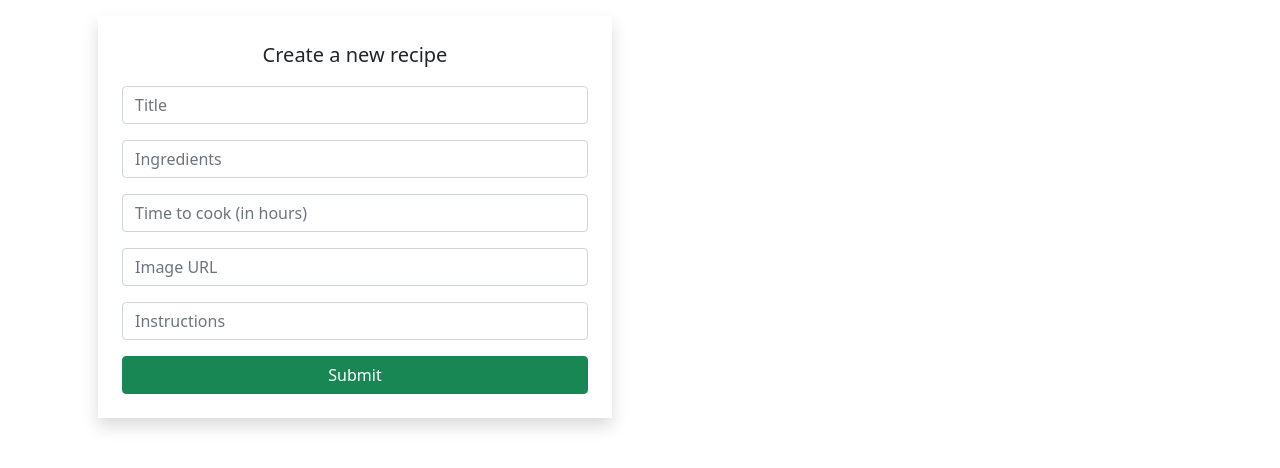
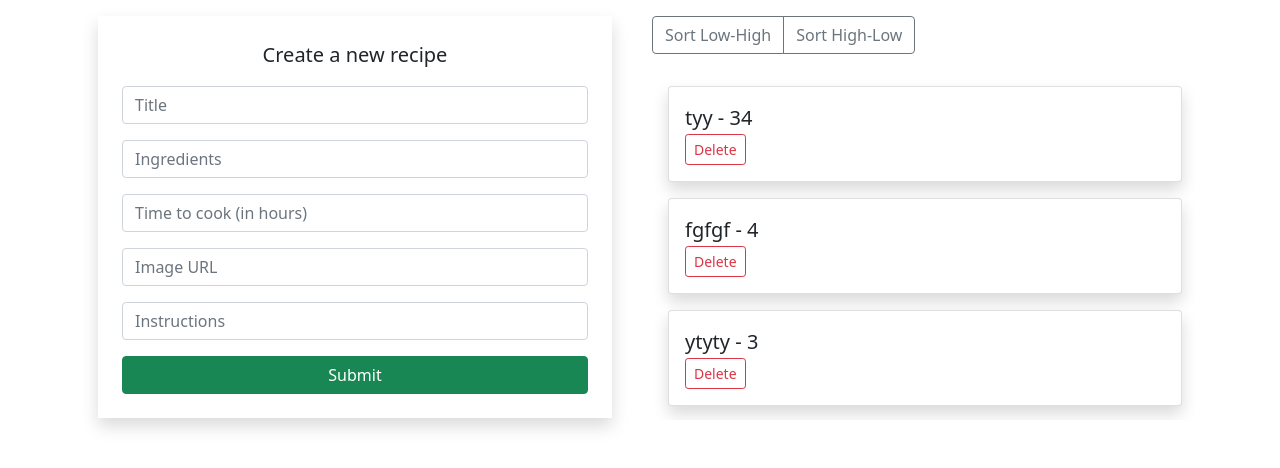
Before and after one commit to m-sehrawat/Recipe-Tracking-App, a React (Create React App) app: page / in a window 1280 px wide. Shown: the top 468 px of the page. Built offline with nearby package versions, Linux system fonts and the light colour scheme; data requests are answered from the project's data file.

Commit message:
sort function added

```diff
--- a/db.json
+++ b/db.json
@@ -1,3 +1,60 @@
 {
-  "recipe": []
+  "recipe": [
+    {
+      "title": "tyy",
+      "ingredients": "hghg",
+      "cookTime": "34",
+      "imgURL": "gfgf",
+      "instructions": "cvbvbv",
+      "id": 1
+    },
+    {
+      "title": "fgfgf",
+      "ingredients": "fgfgf",
+      "cookTime": "4",
+      "imgURL": "gfgf",
+      "instructions": "bvbv",
+      "id": 2
+    },
+    {
+      "title": "ytyty",
+      "ingredients": "ytytyt",
+      "cookTime": "3",
+      "imgURL": "ff",
+      "instructions": "fgfgf",
+      "id": 3
+    },
+    {
+      "title": "ytyty",
+      "ingredients": "ytytyt",
+      "cookTime": "5",
+      "imgURL": "ff",
+      "instructions": "fgfgf",
+      "id": 4
+    },
+    {
+      "title": "ytyty",
+      "ingredients": "ytytyt",
+      "cookTime": "7",
+      "imgURL": "ff",
+      "instructions": "fgfgf",
+      "id": 5
+    },
+    {
+      "title": "ytyty",
+      "ingredients": "ytytyt",
+      "cookTime": "2",
+      "imgURL": "ff",
+      "instructions": "fgfgf",
+      "id": 6
+    },
+    {
+      "title": "ytyty",
+      "ingredients": "ytytyt",
+      "cookTime": "1",
+      "imgURL": "ff",
+      "instructions": "fgfgf",
+      "id": 7
+    }
+  ]
 }
--- a/src/App.css
+++ b/src/App.css
@@ -6,6 +6,10 @@
 
 .boxHeightTop {
   height: 420px;
+}
+
+.boxHeightTopRight {
+  height: 350px;
 }
 
 .boxHeightbottom {
--- a/src/components/RecipeCard.jsx
+++ b/src/components/RecipeCard.jsx
@@ -17,17 +17,23 @@ const CardBody = ({ item, handleClick, handleDelete }) => {
 };
 
 
-export const RecipeCard = ({ form, handleClick, handleDelete, isCard }) => {
+export const RecipeCard = ({ form, handleClick, handleDelete, isCard, sortLH, sortHL }) => {
 
     if (!isCard) {
         return null;
     }
 
     return (
-        <div className="cardBox boxHeightTop mousePointer">
-            {form.map((item) => {
-                return <CardBody key={item.id} item={item} handleClick={handleClick} handleDelete={handleDelete} />
-            })}
+        <div className="">
+            <div className="input-group my-3">
+                <button onClick={sortLH} className="btn btn-outline-secondary">Sort Low-High</button>
+                <button onClick={sortHL} className="btn btn-outline-secondary">Sort High-Low</button>
+            </div>
+            <div className="cardBox boxHeightTopRight mousePointer">
+                {form.map((item) => {
+                    return <CardBody key={item.id} item={item} handleClick={handleClick} handleDelete={handleDelete} />
+                })}
+            </div>
         </div>
     );
 };
--- a/src/components/RecipeInput.jsx
+++ b/src/components/RecipeInput.jsx
@@ -67,6 +67,30 @@ export const Recipe = () => {
             })
     };
 
+    const sortLH = () => {
+        fetch(`http://localhost:3005/recipe`)
+            .then((res) => res.json())
+            .then((res) => {
+                res.sort((a, b) => a.cookTime - b.cookTime)
+                setForm(res);
+            })
+            .catch((err) => {
+                console.log(err);
+            })
+    }
+
+    const sortHL = () => {
+        fetch(`http://localhost:3005/recipe`)
+            .then((res) => res.json())
+            .then((res) => {
+                res.sort((a, b) => b.cookTime - a.cookTime)
+                setForm(res);
+            })
+            .catch((err) => {
+                console.log(err);
+            })
+    }
+
 
     const handleChange = (e) => {
         let { name, value } = e.target;
@@ -107,12 +131,20 @@ export const Recipe = () => {
 
                     </div>
                     <div className="col ">
-                        <RecipeCard form={form} handleClick={handleClick} handleDelete={handleDelete} isCard={isCard} />
+                        <RecipeCard
+                            form={form}
+                            handleClick={handleClick}
+                            handleDelete={handleDelete}
+                            isCard={isCard}
+                            sortLH={sortLH}
+                            sortHL={sortHL} />
                     </div>
                 </div>
                 <div className="row ">
                     <div className="col boxHeightBottom">
-                        <RecipeDetails recipeDetail={recipeDetail} isDetails={isDetails} />
+                        <RecipeDetails
+                            recipeDetail={recipeDetail}
+                            isDetails={isDetails} />
                     </div>
                 </div>
             </div>
```
